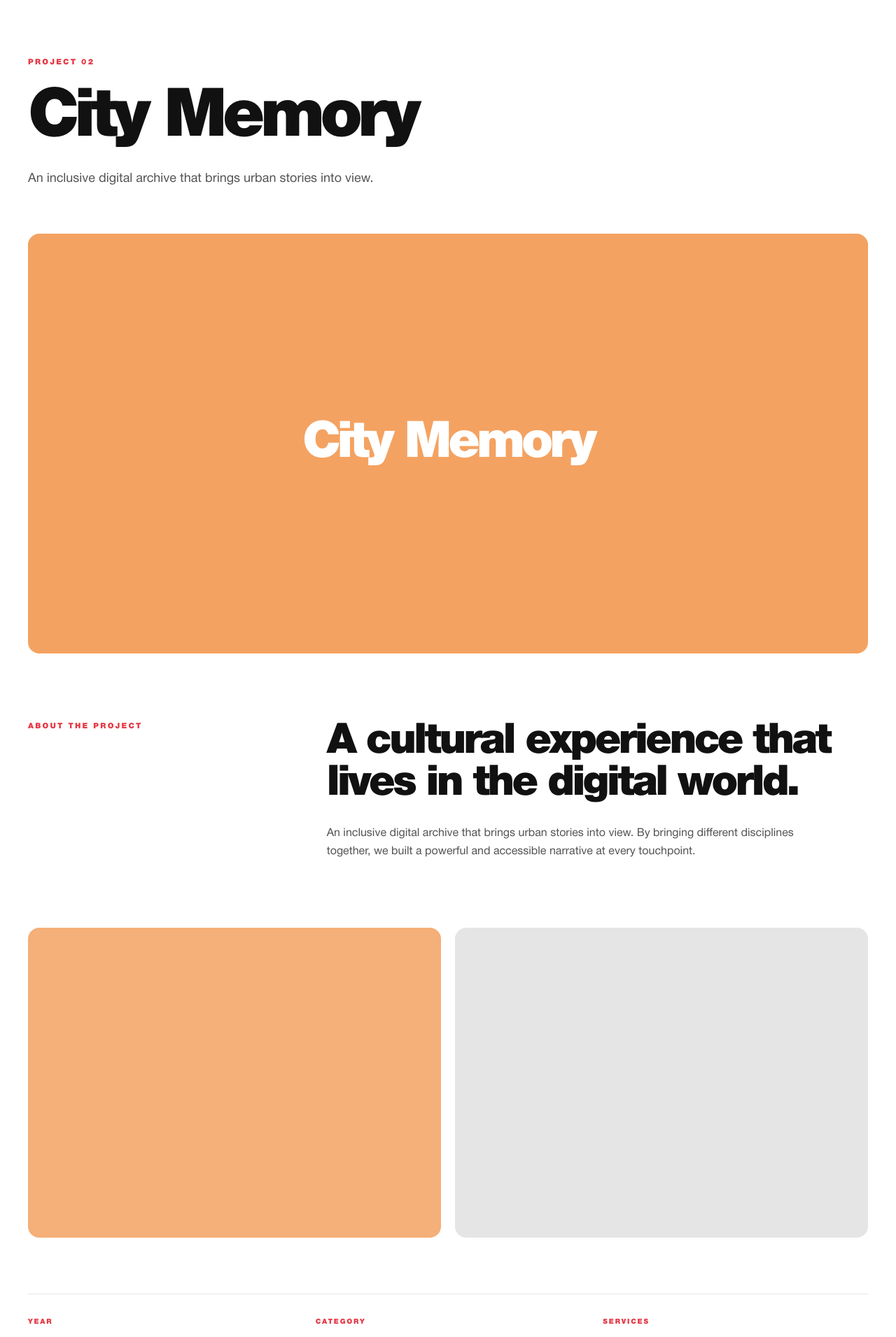
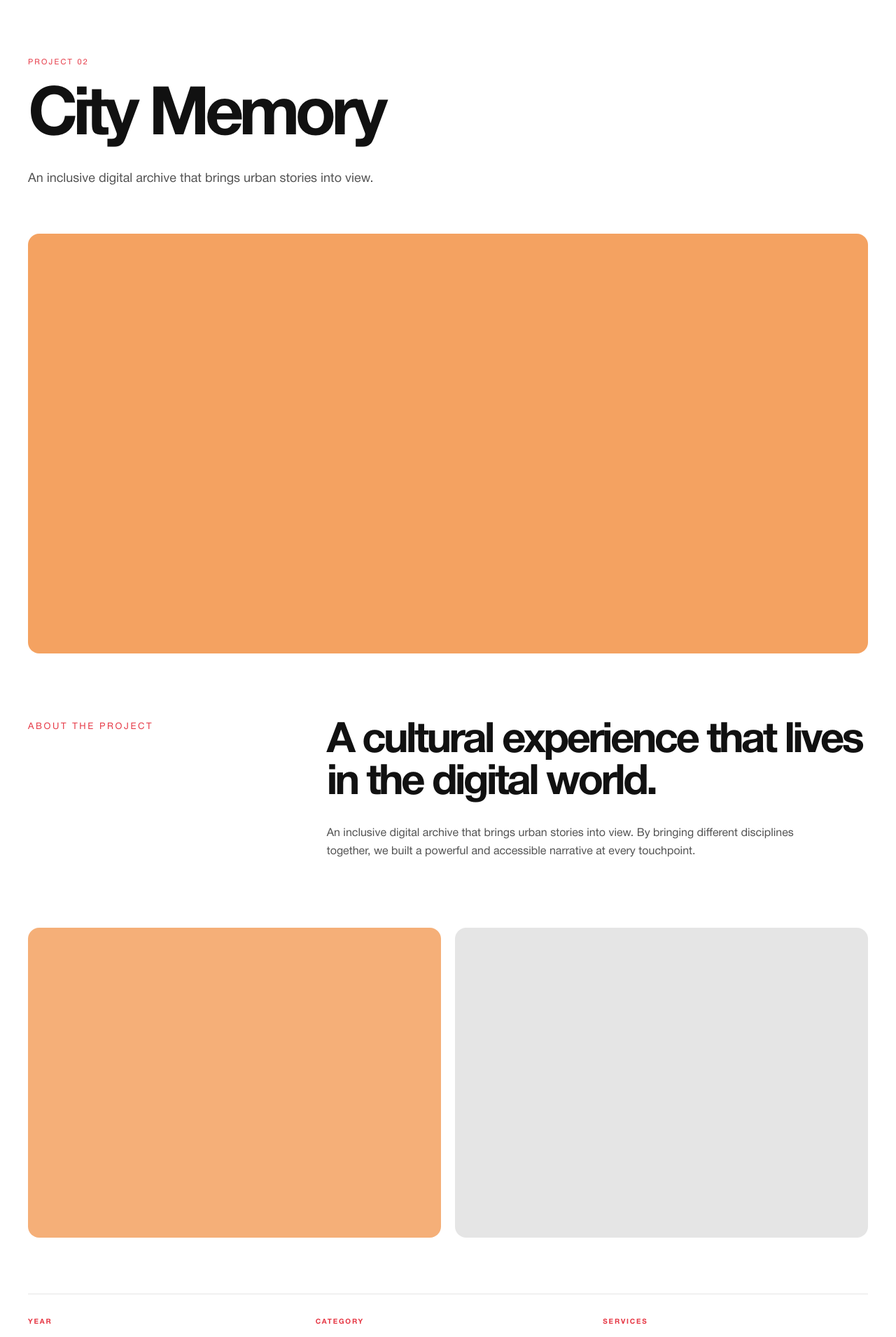
Before and after one commit to yud3-stack/dev.standartculture.com, a Next.js app: page /projects/city-memory in a window 1280 px wide. Shown: the part 100-2011 px from the top of the page at 70% size. Built offline with nearby package versions, Linux system fonts and the light colour scheme.

Commit message:
project detail page style update

```diff
--- a/components/ContactSection.tsx
+++ b/components/ContactSection.tsx
@@ -7,7 +7,7 @@ export function ContactSection({ locale }: { locale: Locale }) {
                 <p className="text-[11px] font-semibold tracking-[0.2em]">{text.label}</p>
                 <h2 className="mt-6 text-5xl font-semibold leading-[0.98] tracking-[-0.065em] md:text-7xl"><span className="font-normal">{text.titleBefore}</span> {text.titleHighlight}</h2>
                 <p className="mx-auto mt-7 max-w-xl text-lg leading-relaxed text-white/85">{text.description}</p>
-                <a className="mt-10 inline-block border-b-2 border-white pb-1 text-xl font-bold transition-opacity hover:opacity-70 md:text-2xl" href="mailto:info@standartculture.com">info@standartculture.com</a>
+                <a className="mt-10 inline-block  pb-1 text-xl font-bold transition-opacity hover:opacity-70 md:text-2xl" href="mailto:info@standartculture.com">info@standartculture.com</a>
             </div>
         </section>
     )
--- a/components/ProjectDetail.tsx
+++ b/components/ProjectDetail.tsx
@@ -19,10 +19,10 @@ export function ProjectDetail({ locale, slug }: { locale: Locale; slug: string }
   const prefix = locale === "tr" ? "/tr" : "";
   const projectBase = locale === "tr" ? "/tr/projeler" : "/projects";
 
-  return <><Navbar locale={locale} /><main className="mx-auto max-w-7xl px-6 pb-24 pt-16 md:px-10 md:pt-24"><p className="text-[11px] font-black tracking-[0.2em] text-[#e63946]">{text.project} {project.id}</p><h1 className="mt-6 max-w-4xl text-5xl font-black leading-[.95] tracking-[-.07em] md:text-8xl">{project.title}</h1><p className="mt-7 max-w-2xl text-lg leading-relaxed text-neutral-600">{project.description}</p>
-    <div className="mt-16 flex aspect-[16/8] items-center justify-center rounded-2xl" style={{ backgroundColor: project.color }}><span className="text-4xl font-black tracking-[-.07em] text-white md:text-7xl">{project.title}</span></div>
-    <section className="mt-24 grid gap-10 md:grid-cols-[1fr_2fr]"><p className="text-[11px] font-black tracking-[.2em] text-[#e63946]">{text.about}</p><div><h2 className="text-4xl font-black leading-[1] tracking-[-.06em] md:text-6xl">{text.heading}</h2><p className="mt-7 max-w-2xl leading-relaxed text-neutral-600">{project.description} {text.body}</p></div></section>
+  return <><Navbar locale={locale} /><main className="mx-auto max-w-7xl px-6 pb-24 pt-16 md:px-10 md:pt-24"><p className="text-[11px] font-normal tracking-[0.2em] text-[#e63946]">{text.project} {project.id}</p><h1 className="mt-6 max-w-4xl text-5xl font-semibold leading-[.95] tracking-[-.07em] md:text-8xl">{project.title}</h1><p className="mt-7 max-w-2xl text-lg leading-relaxed text-neutral-600">{project.description}</p>
+    <div className="mt-16 flex aspect-[16/8] items-center justify-center rounded-2xl" style={{ backgroundColor: project.color }}></div>
+    <section className="mt-24 grid gap-10 md:grid-cols-[1fr_2fr]"><p className="text-[13px] font-normal tracking-[.2em] text-[#e63946]">{text.about}</p><div><h2 className="text-4xl font-semibold leading-[1] tracking-[-.06em] md:text-6xl">{text.heading}</h2><p className="mt-7 max-w-2xl leading-relaxed text-neutral-600">{project.description} {text.body}</p></div></section>
     <div className="mt-24 grid gap-5 md:grid-cols-2"><div className="aspect-[4/3] rounded-2xl opacity-85" style={{ backgroundColor: project.color }} /><div className="aspect-[4/3] rounded-2xl bg-neutral-200" /></div>
-    <dl className="mt-20 grid gap-8 border-y border-neutral-200 py-8 sm:grid-cols-3">{[[text.year, project.year], [text.category, project.category], [text.services, project.services.join(", ")]].map(([term, value]) => <div key={term}><dt className="text-[10px] font-black tracking-[.18em] text-[#e63946]">{term}</dt><dd className="mt-3 font-bold">{value}</dd></div>)}</dl>
+    <dl className="mt-20 grid gap-8 border-y border-neutral-200 py-8 sm:grid-cols-3">{[[text.year, project.year], [text.category, project.category], [text.services, project.services.join(", ")]].map(([term, value]) => <div key={term}><dt className="text-[10px] font-semibold tracking-[.18em] text-[#e63946]">{term}</dt><dd className="mt-3 font-bold">{value}</dd></div>)}</dl>
     <nav className="mt-16 flex items-center justify-between text-sm font-bold"><Link href={`${prefix}/#projeler`}>{text.back}</Link><Link className="text-[#e63946]" href={`${projectBase}/${nextProject.slug}`}>{text.next}</Link></nav></main><Footer locale={locale} /></>;
 }
```
